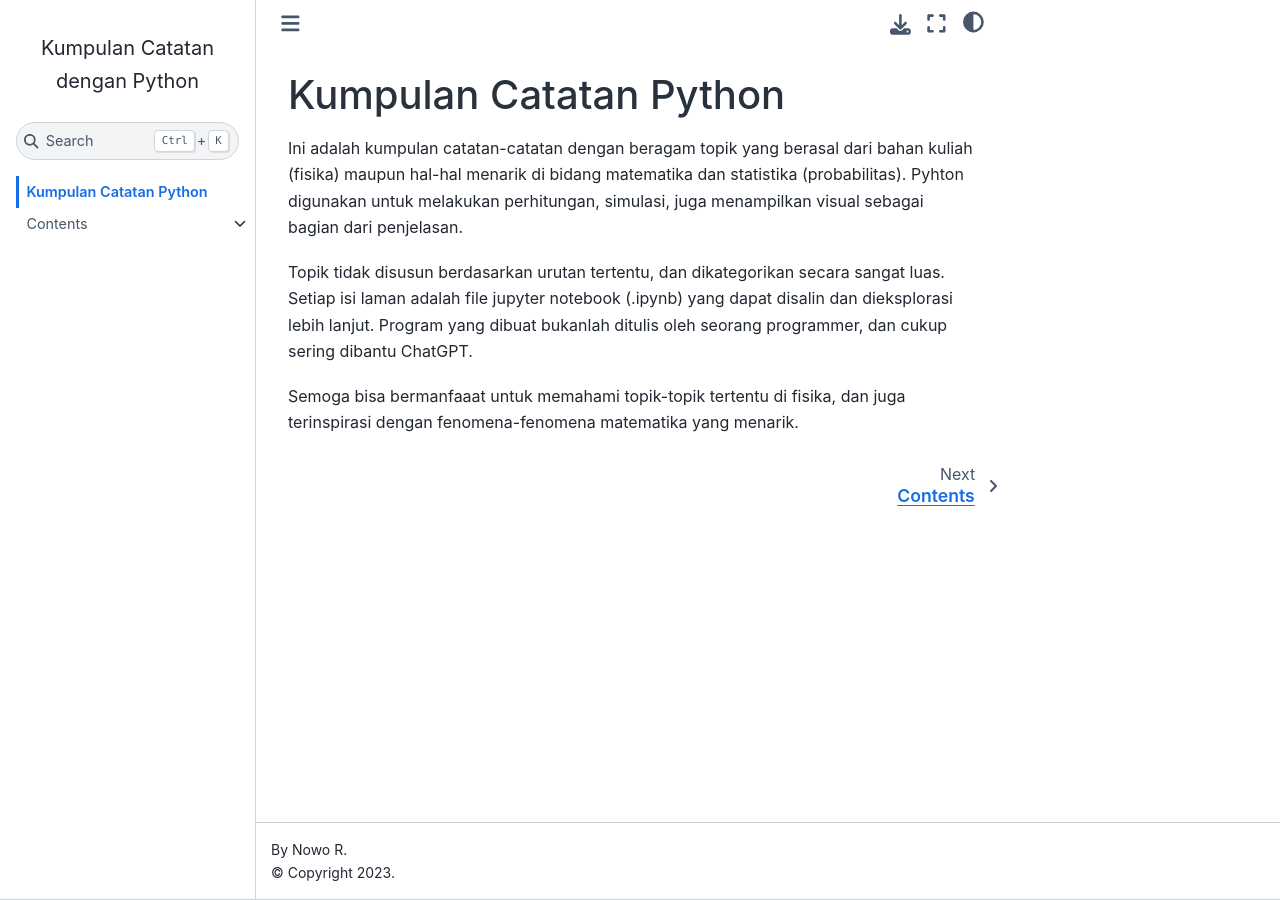
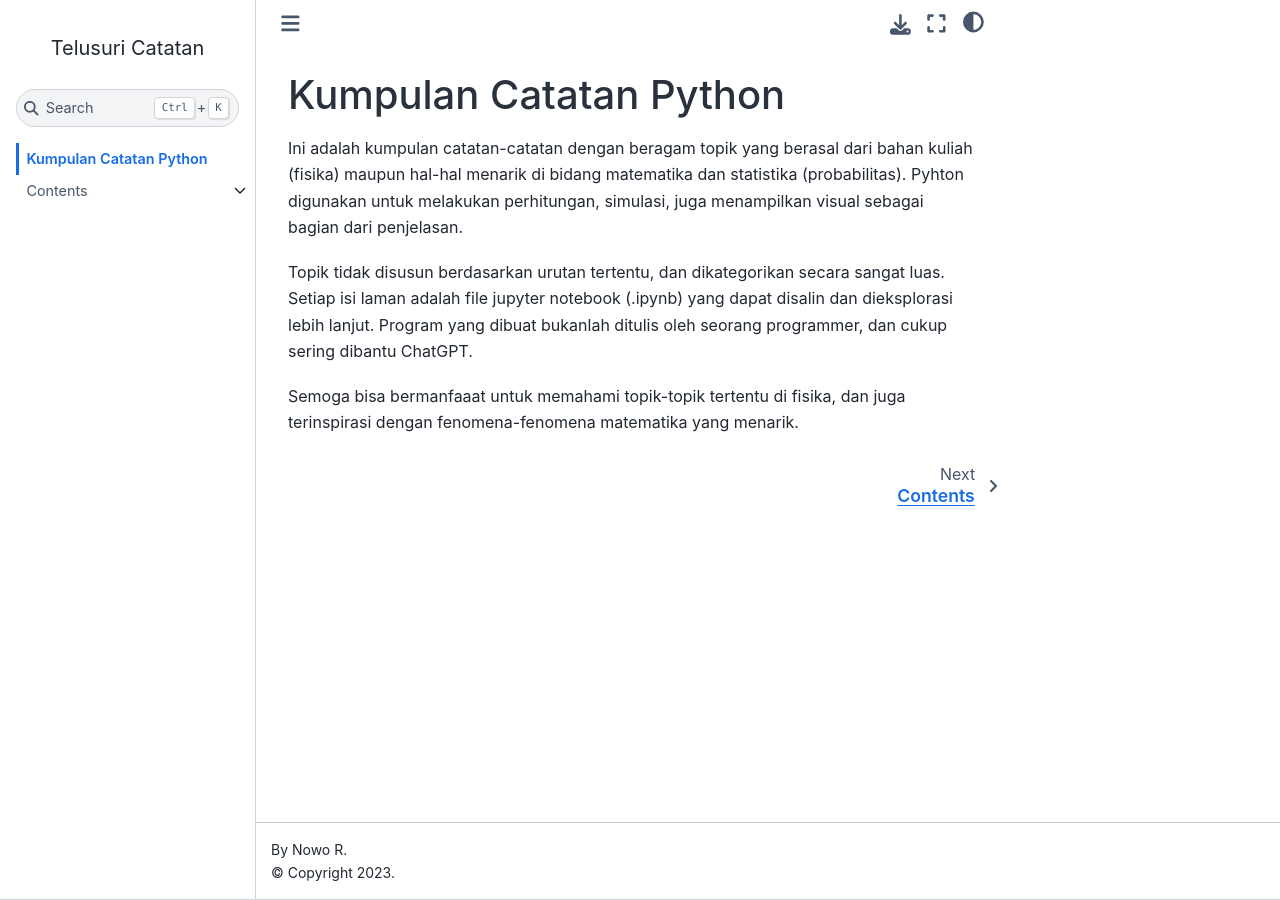
Before and after one commit to noworiv/pynotes, a Jupyter Book: the page built from intro.md, in a window 1280 px wide. Built offline with Jupyter Book 1.0.4 settings and Sphinx 7.4.7 and the Sphinx Book theme 1.1.4, drawn with Linux system fonts in a browser that asks for light colours; pages that are not in the unit, such as notebooks, are missing from menus.

Commit message:
Update _config.yml

```diff
--- a/_config.yml
+++ b/_config.yml
@@ -1,6 +1,6 @@
 # Jupyter Book v1 configuration
 
-title: "Kumpulan Catatan dengan Python"
+title: "Telusuri Catatan"
 author: "Nowo R."
 logo: ""
 
```
